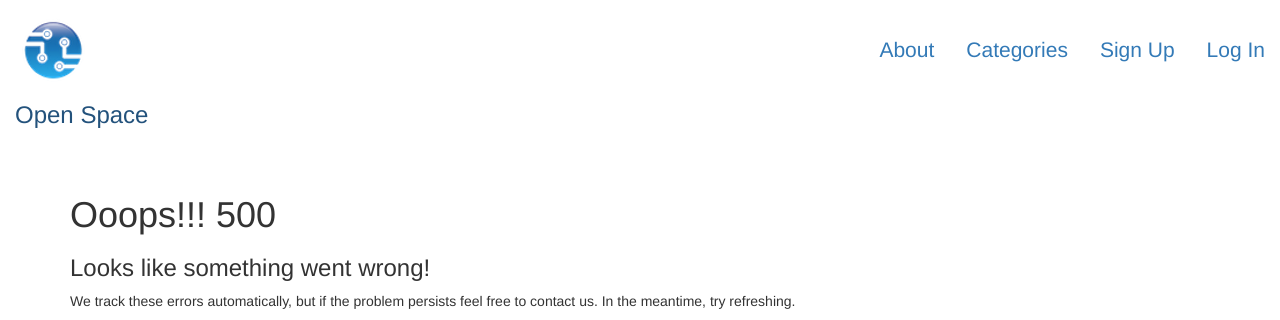
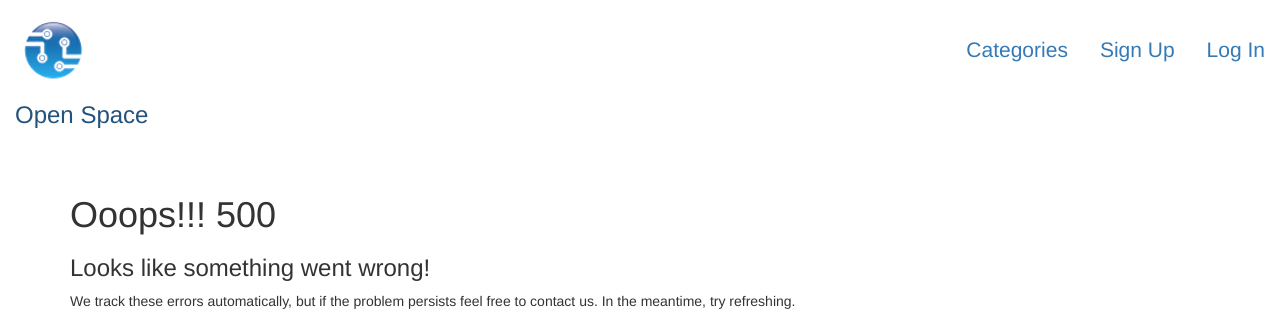
Before and after one commit to c-rhodes/hack2014, a Django app: template hack2014/templates/500.html in a window 1280 px wide. Shown: the top 320 px of the page. Run offline with Django 3.2, Linux system fonts and the light colour scheme; the template is opened without the code that fills it, so the values that code supplies are empty; some libraries are stand-ins or nearby versions.

Commit message:
added sexy forms

```diff
--- a/hack2014/config/common.py
+++ b/hack2014/config/common.py
@@ -45,6 +45,7 @@ class Common(Configuration):
         'django_extensions',
         'datetimewidget',
         'leaflet',
+        'bootstrapform',
     )
 
     # Apps specific for this project go here.
--- a/hack2014/config/production.py
+++ b/hack2014/config/production.py
@@ -54,7 +54,7 @@ class Production(Common):
     ALLOWED_HOSTS = ["*"]
     # END SITE CONFIGURATION
 
-    INSTALLED_APPS += ("gunicorn", )
+    INSTALLED_APPS += ("gunicorn", "bootstrapform", )
 
     # STORAGE CONFIGURATION
     # See: http://django-storages.readthedocs.org/en/latest/index.html
--- /dev/null
+++ b/hack2014/static/css/reset.css
@@ -0,0 +1,48 @@
+/* http://meyerweb.com/eric/tools/css/reset/
+   v2.0 | 20110126
+   License: none (public domain)
+*/
+
+html, body, div, span, applet, object, iframe,
+h1, h2, h3, h4, h5, h6, p, blockquote, pre,
+a, abbr, acronym, address, big, cite, code,
+del, dfn, em, img, ins, kbd, q, s, samp,
+small, strike, strong, sub, sup, tt, var,
+b, u, i, center,
+dl, dt, dd, ol, ul, li,
+fieldset, form, label, legend,
+table, caption, tbody, tfoot, thead, tr, th, td,
+article, aside, canvas, details, embed,
+figure, figcaption, footer, header, hgroup,
+menu, nav, output, ruby, section, summary,
+time, mark, audio, video {
+	margin: 0;
+	padding: 0;
+	border: 0;
+	font-size: 100%;
+	font: inherit;
+	vertical-align: baseline;
+}
+/* HTML5 display-role reset for older browsers */
+article, aside, details, figcaption, figure,
+footer, header, hgroup, menu, nav, section {
+	display: block;
+}
+body {
+	line-height: 1;
+}
+ol, ul {
+	list-style: none;
+}
+blockquote, q {
+	quotes: none;
+}
+blockquote:before, blockquote:after,
+q:before, q:after {
+	content: '';
+	content: none;
+}
+table {
+	border-collapse: collapse;
+	border-spacing: 0;
+}
--- a/hack2014/templates/base.html
+++ b/hack2014/templates/base.html
@@ -1,5 +1,6 @@
 {% load staticfiles i18n %}
 {% load leaflet_tags %}
+{% load bootstrap %}
 
 <!DOCTYPE html>
 <html lang="en" ng-app>
@@ -26,14 +27,12 @@
 
     <!-- This file store project specific CSS -->
     <link href="{% static 'css/project.css' %}" rel="stylesheet">
+    {% leaflet_css %}
     {% endblock %}
 
     {% block angular %}
       <script src="//ajax.googleapis.com/ajax/libs/angularjs/1.2.16/angular.min.js"></script>
     {% endblock %}
-
-    {% leaflet_js %}
-    {% leaflet_css %}
   </head>
   <div class="header">
       <a class="navbar-brand" href="{% url 'home' %}"><img src="{% static 'img/logo.png' %}"><h3>Open Space</h3></img></a>
@@ -46,7 +45,6 @@
       </button>
        <nav class="navbar-inner navbar-static-top navbar-right" data-target=".navbar-collapse">
         <ul class="nav nav-pills">
-          <li><a href="{% url 'about' %}">About</a></li>
           <li><a href="{% url 'category:category-list' %}">{% trans "Categories" %}</a></li>
           {% if request.user.is_authenticated %}
           <li class="dropdown">
@@ -54,7 +52,7 @@
                 Projects <span class="caret"></span>
               </a>
               <ul class="dropdown-menu" role="menu">
-                <li><a href="{% url 'projects:project-list'  %}">{% trans "Projects" %}</a></li>
+                <li><a href="{% url 'projects:project-list'  %}">{% trans " My Projects" %}</a></li>
                 <li><a href="{% url 'projects:project-create'  %}">{% trans "Create Project" %}</a></li>
               </ul>
             </li>
@@ -98,6 +96,7 @@
 
       <!-- place project specific Javascript in this file -->
       <script src="{% static 'js/project.js' %}"></script>
+          {% leaflet_js %}
     {% endblock javascript %}
   </body>
 </html>
```
Also changed, not shown: hack2014/templates/project/project_form.html (+6 -4 lines).
